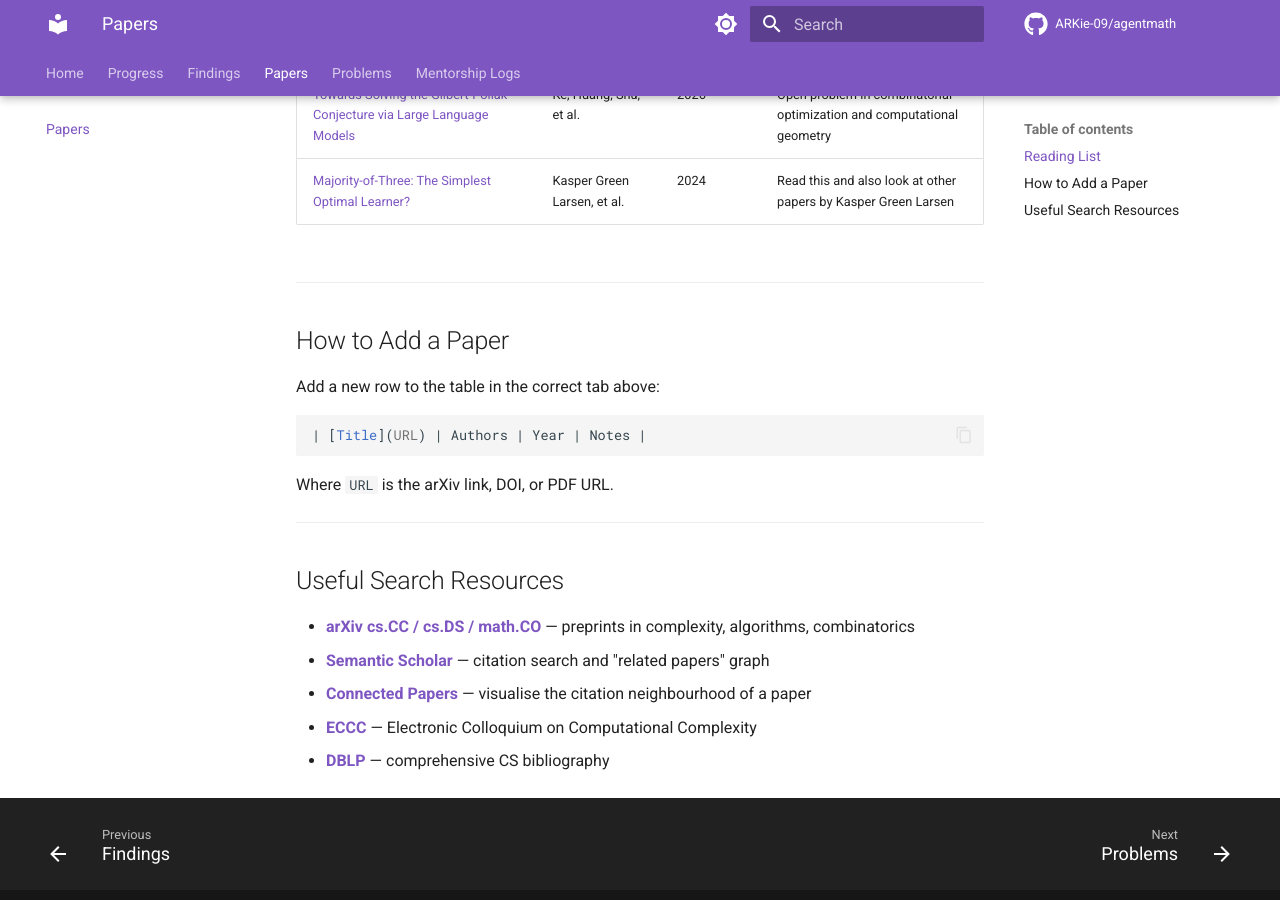
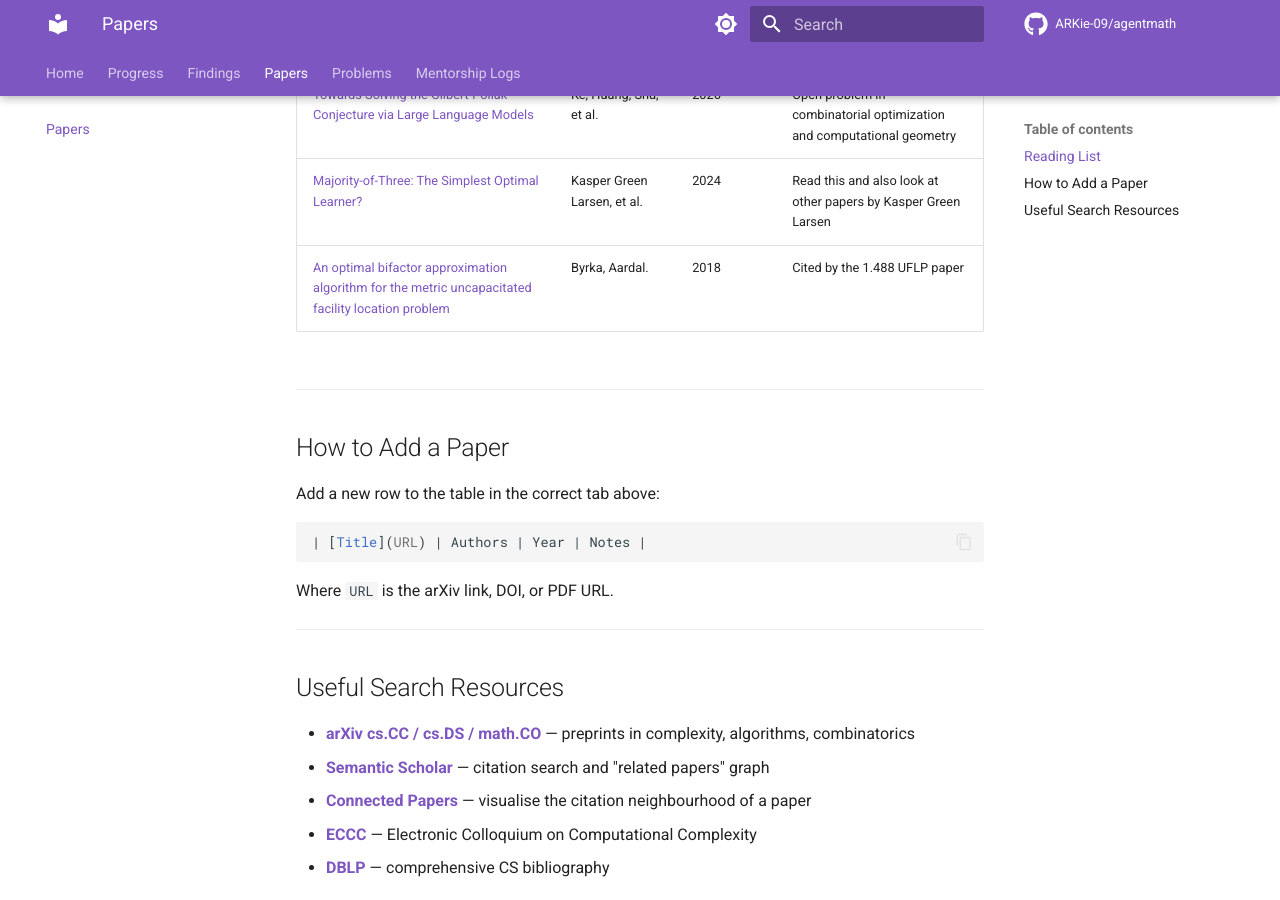
Before and after one commit to ARKie-09/agentmath, an MkDocs documentation site: the page built from docs/papers/index.md, in a window 1280 px wide and 900 px high, scrolled down 1052 px. Built offline with MkDocs 1.6.1 and Material for MkDocs 9.7.7, drawn with Linux system fonts in a browser that asks for light colours; comment, search, counter and statistics services are not loaded.

Commit message:
Add new paper on bifactor approximation algorithm

```diff
--- a/docs/papers/index.md
+++ b/docs/papers/index.md
@@ -33,6 +33,7 @@ as you work through papers. Add notes inline or link to a longer write-up in
     | [ScaleAutoResearch-Ramsey](https://github.com/ypwang61/ScaleAutoResearch-Ramsey) | ypwang61 | 2026 | GitHub repo having used agents to improve lower bounds for Ramsey Numbers |
     | [Towards Solving the Gilbert-Pollak Conjecture via Large Language Models](https://arxiv.org/pdf/2601.22365) | Ke, Huang, Shu, et al. | 2026 | Open problem in combinatorial optimization and computational geometry |
     | [Majority-of-Three: The Simplest Optimal Learner?](https://cs.au.dk/~larsen/papers/Maj3.pdf) | Kasper Green Larsen, et al. | 2024 | Read this and also look at other papers by Kasper Green Larsen |
+    | [An optimal bifactor approximation algorithm for the metric uncapacitated facility location problem](https://arxiv.org/pdf/cs/0703010) | Byrka, Aardal. | 2018 | Cited by the 1.488 UFLP paper |
 
 === "Reading"
 
```
